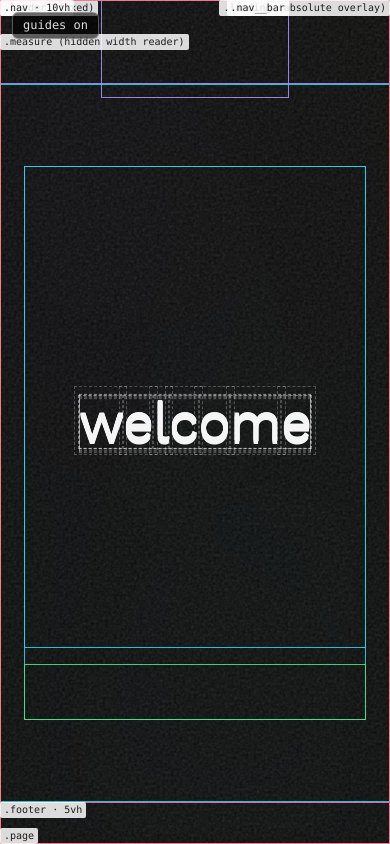
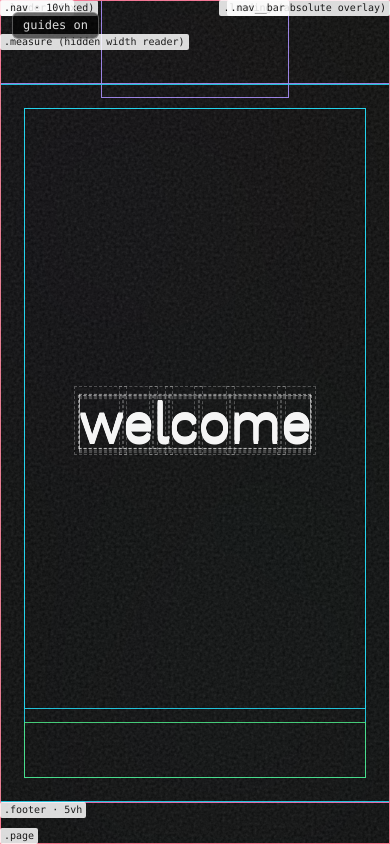
Before and after one commit to jerinzech/nmmdstudiowebsite, a Svelte app: page / in a window 390 px wide. Shown: the top 844 px of the page. Built offline with nearby package versions, Linux system fonts and the light colour scheme; a web font is replaced by a local one.

Commit message:
refactor: implement scroll snapping for stage boundaries; enhance layout responsiveness and styling

```diff
--- a/src/App.svelte
+++ b/src/App.svelte
@@ -128,6 +128,17 @@
     <Footer revealed={stage === 'home'} />
   </div>
 
+  <!--
+    Snap targets for the stage boundaries: one per stage past the first, at
+    each viewport of runway. Paired with scroll-snap-type on <html>, every
+    gesture ends on a stage; the sticky .page itself is the target for stage 1
+    at the runway's start. One fewer anchor than stages — keep in step with
+    Blocks.svelte's HEIGHTS table.
+  -->
+  {#each [1, 2, 3] as i (i)}
+    <div class="stage-anchor" style="top: {i * 100}dvh"></div>
+  {/each}
+
   <!-- DEBUG: layout-guidelines toggle; see the state comment above. -->
   <button class="guides" onclick={() => (guides = !guides)} aria-pressed={guides}>
     guides {guides ? 'on' : 'off'}
@@ -140,8 +151,9 @@
    * tall (the four stages live in Blocks.svelte's HEIGHTS table), and the
    * sticky .page below pins at the top while this height scrolls underneath —
    * so the visitor scrolls the stages in and out while the column stays on
-   * screen. Blocks.svelte maps the scroll position to the stage and eases to
-   * the nearest boundary once the scrolling settles.
+   * screen. Native scroll snapping (index.css, with this page and the stage
+   * anchors below as targets) lands every gesture on a stage boundary;
+   * Blocks.svelte reads the position back as the stage.
    *
    * dvh over vh: the dynamic viewport tracks the space the mobile browser's
    * collapsed address bar and notification sheet actually leave, where vh
@@ -170,10 +182,27 @@
   .page {
     position: sticky;
     top: 0;
+
+    /* Stage 1's snap target: its top is the runway's start. */
+    scroll-snap-align: start;
+
     display: flex;
     flex-direction: column;
     height: 100vh;
     height: 100dvh;
+  }
+
+  /*
+   * The invisible stage boundaries the scroller snaps to — see the markup
+   * comment. One viewport tall so every snap area covers its whole stage.
+   */
+  .stage-anchor {
+    position: absolute;
+    left: 0;
+    width: 1px;
+    height: 100vh;
+    height: 100dvh;
+    scroll-snap-align: start;
   }
 
   /* DEBUG: the layout-guidelines toggle; see the state comment above. */
--- a/src/components/Blocks.svelte
+++ b/src/components/Blocks.svelte
@@ -15,18 +15,33 @@
   }: { revealed?: boolean; reset?: number } = $props();
 
   /*
-   * The size tables below are authored in px, the design spec's unit, but every
-   * measurement that reaches the stylesheet is emitted in rem through this
-   * helper, so the whole column scales with the root font size and the layout
-   * is truly responsive rather than locked to a 16px root.
+   * Two emission units, one decision each.
+   *
+   * Structure is authored against a design viewport and emitted in dvh, so
+   * the blocks keep their proportions on every desktop — and, critically, are
+   * measured against the same dynamic viewport as the 85dvh body they sit
+   * in. Plain vh is the large viewport with the mobile address bar collapsed;
+   * emitting it against a dvh body made the column render ~15% taller than
+   * its container on a phone, cutting off everything below the top strip.
+   *
+   * Text is emitted in rem, so type stays legible instead of scaling with
+   * the screen — the greeting, the titles and the strip labels all hold
+   * their size while the glass around them grows.
    */
+  const dvh = (n: number) => `${n}dvh`;
+
   const PX_PER_REM = 16;
   const rem = (px: number) => `${px / PX_PER_REM}rem`;
 
   const MAX_WIDTH = 1400;
 
   /*
-   * Block heights per scroll step for the desktop column, in px.
+   * Block heights per scroll step for the desktop column, in dvh of the
+   * viewport (the design viewport is 1080px tall; 50px there is 4.6).
+   *
+   * The stages are tuned so every column fits inside the 85dvh body with a
+   * little slack — the stack, two gaps, the column gap and the 7dvh row land
+   * at 84.7 or under — so no stage clips its own content.
    *
    * Step 0 is the first impression: one tall block over two thin strips. Step 1
    * moves height from block 1 into block 2. Step 2 flattens both of those and
@@ -34,25 +49,26 @@
    * hands the column over to the row of small blocks below.
    */
   const DESKTOP_HEIGHTS = [
-    [700, 50, 50],
-    [200, 550, 50],
-    [200, 200, 400],
-    [500, 50, 50],
+    [64, 4.6, 4.6],
+    [18.5, 50, 4.6],
+    [18.5, 18.5, 36.5],
+    [46, 4.6, 4.6],
   ] as const;
 
   /*
-   * The same four stages, authored for the narrow column: shorter throughout
-   * so the tallest step still fits the 85vh body on a phone, while keeping the
-   * strip heights and the tall/strip pattern of the desktop table — which is
-   * what the shared RADII table and the short-title behaviour key off. Block 1
-   * stays above the compact threshold in stages 1 and 4 and below it in 2 and
-   * 3, matching the desktop rhythm.
+   * The same four stages, authored for the narrow column in vh of a phone's
+   * viewport (~660px; 50px there is 7.6vh): shorter throughout so the tallest
+   * step still fits the 85vh body, while keeping the strip heights and the
+   * tall/strip pattern of the desktop table — which is what the shared RADII
+   * table and the short-title behaviour key off. Block 1 stays above the
+   * compact threshold in stages 1 and 4 and below it in 2 and 3, matching the
+   * desktop rhythm.
    */
   const MOBILE_HEIGHTS = [
-    [350, 50, 50],
-    [140, 270, 50],
-    [140, 140, 270],
-    [340, 50, 50],
+    [53, 7.6, 7.6],
+    [21.2, 41, 7.6],
+    [21.2, 21.2, 41],
+    [51.5, 7.6, 7.6],
   ] as const;
 
   /*
@@ -75,27 +91,32 @@
   /** The active table: the desktop column, or the shorter mobile one. */
   const HEIGHTS = $derived(narrow ? MOBILE_HEIGHTS : DESKTOP_HEIGHTS);
 
-  /** The design's tile corner: every block's radius when it is not a pill. */
-  const TILE_RADIUS = 40;
+  /*
+   * The design's tile corner (40px at the 1080px design viewport is 3.7vh):
+   * every block's radius when it is not a pill. Viewport-scaled with the
+   * heights, so a big desktop's tiles carry proportionally larger corners.
+   */
+  const TILE_RADIUS = 3.7;
 
   /*
-   * The strip pill: exactly half the 50px strip height, which is the full pill.
+   * The strip pill: exactly half the 4.6vh strip height, which is the full
+   * pill.
    *
    * Written as the honest rendered value rather than a huge number the browser
    * would clamp into the same pill. Either renders identically at rest, but
-   * only this one interpolates: transitioning a huge number down to 40 leaves
-   * the rendered radius riding the clamp at half the box, then snapping in the
-   * final frames of the morph.
+   * only this one interpolates: transitioning a huge number down to the tile
+   * leaves the rendered radius riding the clamp at half the box, then snapping
+   * in the final frames of the morph.
    */
-  const PILL_RADIUS = 25;
+  const PILL_RADIUS = 2.3;
 
   /*
    * Corner radius per step for the stack blocks, aligned row-for-row with
    * HEIGHTS.
    *
-   * Row 1 (work) is a 40px tile at every step. Rows 2 and 3 are pills while
-   * they are strips and tiles of 40px whenever they are tall, so their radius
-   * travels with their height at each step change.
+   * Row 1 (work) is a tile at every step. Rows 2 and 3 are pills while they
+   * are strips and tiles whenever they are tall, so their radius travels with
+   * their height at each step change.
    */
   const RADII = [
     [TILE_RADIUS, PILL_RADIUS, PILL_RADIUS],
@@ -106,32 +127,37 @@
 
   /*
    * The greeting's compact state: below this height on block 1 the greeting
-   * shrinks to 48px and parks left. Block 1 stands at 200px in stages 2 and 3
-   * and at 700px and 500px in stages 1 and 4, so this is the boundary between
-   * the compact and the full-size greeting.
+   * shrinks and parks left. Block 1 stands at 18.5–21.2vh in stages 2 and 3
+   * and at 46–65vh in stages 1 and 4, so this sits between them at both
+   * breakpoints.
    */
-  const WORK_COMPACT_HEIGHT = 300;
+  const WORK_COMPACT_HEIGHT = 30;
 
   /*
-   * The body is four rows: the three stack blocks and the small row, all
-   * sharing one vertical rhythm of 1rem (16px authored, emitted as rem below)
-   * — the gap is the same at every step.
+   * The body is four rows: the three stack blocks and the small row. The
+   * vertical gap between them is 1.5vh (16px at the design viewport), emitted
+   * with the heights so the rhythm scales with the column; the small row's
+   * horizontal gap stays a fixed rem.
    */
-  const BLOCK_GAP = 16;
+  const BLOCK_GAP = 1.5;
   const SMALL_GAP = 20;
 
   const SMALL_COUNT = 5;
   const SMALL_WIDTH = 250;
 
   /**
-   * Height of the small row per scroll step.
+   * Height of the small row per scroll step, in vh.
    *
-   * The last step squares them off at 250px to match their width, so the row
-   * reads as a set of tiles rather than tabs.
+   * The last step squares them off at 23vh to match their width, so the row
+   * reads as a set of tiles rather than tabs. Below 40rem the mobile media
+   * query pins the row to 3.5rem pills and this emission is not read.
    */
-  const SMALL_HEIGHTS = [75, 75, 75, 250] as const;
+  const SMALL_HEIGHTS = [7, 7, 7, 23] as const;
 
-  /** Height of a step's stack: its blocks plus the gaps between them. */
+  /**
+   * Height of a step's stack: its blocks plus the gaps between them. All the
+   * terms are vh numbers, so the sum emits directly as vh.
+   */
   const stackHeightFor = (i: number) =>
     HEIGHTS[i].reduce((a, b) => a + b, 0) + BLOCK_GAP * (HEIGHTS[i].length - 1);
 
@@ -184,117 +210,59 @@
   const stepSpan = () =>
     (document.documentElement.scrollHeight - window.innerHeight) / (HEIGHTS.length - 1);
 
-  /*
-   * Where the current gesture started, and the stage it started from. The
-   * gesture is consumed against these rather than against the live position,
-   * so momentum cannot carry one flick through more stages than the distance
-   * it actually covers.
-   */
-  let gestureOrigin = 0;
-  let gestureStage = 0;
+  let applyRaf: number | undefined;
 
   /*
-   * True while a programmatic glide is in flight.
+   * The stage is read straight off the scroll position.
    *
-   * The glide's own scroll events are not gestures. Without this flag,
-   * apply() read the settle glide's motion as a fresh flick and consumed
-   * another stage from it — which started another glide, which consumed
-   * again, and the column cycled through its stages with nobody touching it.
-   * While gliding, input is ignored until the glide arrives; a user flick
-   * that interrupts a glide is walked back to the boundary it was heading
-   * for, and the next gesture after landing counts normally.
-   */
-  let gliding = false;
-
-  let applyRaf: number | undefined;
-  let settleTimer: ReturnType<typeof setTimeout> | undefined;
-
-  /*
-   * The stage is consumed the moment a gesture crosses the intent threshold,
-   * not once the scrolling settles — the morph starts under the gesture, on
-   * the first frames of the movement. Waiting for the momentum to die before
-   * stepping is what made the column feel unresponsive to the scroll.
+   * Native scroll snapping owns the landing: `scroll-snap-type` on <html>
+   * (index.css) and the stage anchors in App.svelte guarantee that every
+   * gesture — wheel, trackpad, touch, keys — ends on a stage boundary, so
+   * rounding the position is exact and the browser's own engine handles the
+   * reliability. This side only adopts the stage as a boundary is crossed
+   * mid-flight, so the morph starts under the gesture rather than after it.
    *
-   * Drift smaller than a few percent of a stage is jitter, not intent, and is
-   * ignored; a reversal mid-gesture simply re-targets from the stage the
-   * gesture began at.
+   * The earlier JS stepper — timers, momentum waits, smooth-scroll glides
+   * and the flags to keep them from consuming their own motion — was three
+   * rounds of bugs: a cascade that cycled the stages on its own, a walk-back
+   * that dragged the page opposite the gesture, and a swallow window that
+   * ate the second and third flicks. Snapping does all of that in the
+   * compositor.
    */
   const apply = () => {
-    if (gliding) return;
-
-    const span = stepSpan();
-    const delta = scrollY - gestureOrigin;
-
-    if (Math.abs(delta) < span * 0.05) return;
-
-    const covered = Math.max(1, Math.round(Math.abs(delta) / span));
     const next = Math.min(
-      Math.max(0, gestureStage + Math.sign(delta) * covered),
+      Math.max(0, Math.round(scrollY / stepSpan())),
       HEIGHTS.length - 1,
     );
 
     if (next !== step) step = next;
   };
 
-  /*
-   * Once the scrolling settles, glide to the boundary of the stage the
-   * gesture consumed. The morph has already started on the way in, so the
-   * settle only finishes the position — the perceived response is the
-   * morph's first frame, not the snap's arrival.
-   *
-   * Arrival clears the glide flag: within 2px of the boundary the glide is
-   * over and gestures count again, so the flag cannot stick and swallow the
-   * next real flick.
-   */
-  const settle = () => {
-    const target = step * stepSpan();
-
-    if (Math.abs(scrollY - target) < 2) {
-      gliding = false;
-    } else {
-      gliding = true;
-      scrollTo({ top: target, behavior: 'smooth' });
-    }
-
-    gestureOrigin = target;
-    gestureStage = step;
-  };
-
   const onScroll = () => {
     /*
      * The position is read inside a rAF rather than in the handler itself, so
      * a momentum fling cannot queue more step writes than the browser will
-     * paint; the settle timer re-arms on every event so it only fires once
-     * the momentum has died down.
+     * paint.
      */
-    if (applyRaf === undefined) {
-      applyRaf = requestAnimationFrame(() => {
-        applyRaf = undefined;
-        apply();
-      });
-    }
+    if (applyRaf !== undefined) return;
 
-    clearTimeout(settleTimer);
-    settleTimer = setTimeout(settle, 120);
+    applyRaf = requestAnimationFrame(() => {
+      applyRaf = undefined;
+      apply();
+    });
   };
 
   /*
    * Take-to-the-top: glide back to stage 1.
    *
-   * The scroll position is the stage, so returning to the top is one smooth
-   * scroll to the runway's start — the column morphs directly from stage 4's
-   * sizes to stage 1's on the way, which reads as the page being taken back
-   * to the top.
+   * Just the scroll — the position is the stage, so as the glide runs this
+   * engine walks the column down through the stages and the morphs play on
+   * the way up, and the native snap holds the landing at the runway's start.
    */
   const toTop = () => {
     if (step === 0) return;
 
-    /* The glide back is programmatic: its own events must not be consumed. */
-    gliding = true;
     scrollTo({ top: 0, behavior: 'smooth' });
-    gestureOrigin = 0;
-    gestureStage = 0;
-    step = 0;
   };
 
   /*
@@ -315,19 +283,17 @@
     /*
      * Only once the blocks are on screen. App locks the document's scroll
      * through the loader and the hero, so the runway is at rest at the top —
-     * stage 1 — when the homepage takes over, and the gesture engine owns
-     * every scroll from here.
+     * stage 1 — when the homepage takes over, and every scroll from here
+     * lands on a stage by the native snap.
      */
     if (!revealed) return;
 
-    gestureOrigin = 0;
-    gestureStage = 0;
+    apply();
 
     window.addEventListener('scroll', onScroll, { passive: true });
 
     return () => {
       window.removeEventListener('scroll', onScroll);
-      clearTimeout(settleTimer);
       if (applyRaf !== undefined) cancelAnimationFrame(applyRaf);
     };
   });
@@ -335,10 +301,11 @@
   /**
    * Below this height a block is a strip: no room for title and copy together,
    * so it carries its title alone, centred, rather than clipping a line in
-   * half. Block 1 never comes this low; blocks 2 and 3 are strips whenever they
-   * stand at the tabled 50px.
+   * half. Strips sit at 4.6vh on desktop and 7.6vh on mobile; the tallest of
+   * the small blocks never comes close from above, so one vh threshold serves
+   * both tables.
    */
-  const SHORT_HEIGHT = 140;
+  const SHORT_HEIGHT = 12;
 
   /** Short strips drop their copy and keep their centred title. */
   const isShort = (height: number) => height < SHORT_HEIGHT;
@@ -361,17 +328,17 @@
   });
 
   /**
-   * Border-radius for the small blocks per step, in px.
+   * Border-radius for the small blocks per step, in vh.
    *
-   * The strips are pills at exactly half their height (37.5px) rather than at a
-   * huge value the browser would clamp into a pill. Either renders the same at
-   * rest, but only the honest value interpolates: transitioning 10000 down to
-   * 40 left the rendered radius riding the clamp at half the growing box, then
-   * snapping from ~125px to 40px in the final frames of the expansion — the
+   * The strips are pills at exactly half their 7vh height (3.5vh) rather than
+   * at a huge value the browser would clamp into a pill. Either renders the
+   * same at rest, but only the honest value interpolates: transitioning a huge
+   * number down to the tile left the rendered radius riding the clamp at half
+   * the growing box, then snapping in the final frames of the expansion — the
    * visible jerk in the last step. A value that matches what is actually
    * painted lets the radius travel with the height for the whole morph.
    */
-  const SMALL_RADII = [37.5, 37.5, 37.5, 40] as const;
+  const SMALL_RADII = [3.5, 3.5, 3.5, 3.7] as const;
 
   /* ── cursor-tracking glow ─────────────────────────────────────────────── */
 
@@ -416,15 +383,15 @@
   class:blocks--entered={entered}
   style="
     --max-width: {rem(MAX_WIDTH)};
-    --block-gap: {rem(BLOCK_GAP)};
+    --block-gap: {dvh(BLOCK_GAP)};
     --small-gap: {rem(SMALL_GAP)};
     --small-width: {rem(SMALL_WIDTH)};
-    --small-height: {rem(SMALL_HEIGHTS[step])};
-    --small-radius: {rem(SMALL_RADII[step])};
+    --small-height: {dvh(SMALL_HEIGHTS[step])};
+    --small-radius: {dvh(SMALL_RADII[step])};
     --rise-ease: {RISE_EASE};
     --morph-duration: {MORPH_DURATION}s;
     --morph-ease: {MORPH_EASE};
-    --stack-height: {rem(stackHeightFor(step))};
+    --stack-height: {dvh(stackHeightFor(step))};
   "
   bind:this={sectionEl}
   onmousemove={onGlowMove}
@@ -440,7 +407,7 @@
         class:block--short={isShort(height)}
         class:block--tiled={RADII[step][i] === TILE_RADIUS}
         class:block--compact={block.id === 'work' && height <= WORK_COMPACT_HEIGHT}
-        style="--height: {rem(height)}; --radius: {rem(RADII[step][i])}; --index: {i}"
+        style="--height: {dvh(height)}; --radius: {dvh(RADII[step][i])}; --index: {i}"
       >
         {#if isShort(height)}
           <h2 class="block__title">{block.label}</h2>
--- a/src/index.css
+++ b/src/index.css
@@ -31,6 +31,29 @@
      * the runway.
      */
     overscroll-behavior-y: contain;
+
+    /*
+     * The stage engine's landing gear: every scroll gesture — wheel, trackpad,
+     * touch, keys — ends on a stage boundary in the runway (the targets are
+     * the sticky page and the stage anchors in App.svelte). Mandatory, not
+     * proximity: the position can never rest between stages, so the runway
+     * never shows as blank space and the column always reads a whole stage.
+     * This replaces the JS stepper entirely; Blocks.svelte only reads the
+     * position back off the snap.
+     */
+    scroll-snap-type: y mandatory;
+
+    /*
+     * The scrollbar is hidden: the runway's scroll is the stage input, not a
+     * document to browse, and a thumb on a snapped track says nothing useful.
+     * Both engines, standard and WebKit; scrolling itself is untouched.
+     */
+    scrollbar-width: none;
+  }
+
+  html::-webkit-scrollbar {
+    width: 0;
+    height: 0;
   }
 
   body {
@@ -256,14 +279,18 @@
 
 /*
  * Anchors for the tags. Everything else that carries one already positions
- * itself (.loader is fixed, .landing and .measure absolute, .block relative);
- * these are static boxes, and .page is safe to relativise because it fills
- * #mainapp exactly, so the .landing overlay keeps its geometry.
+ * itself (.loader, .landing and .to-top are fixed, .measure absolute, .block
+ * relative); these are static boxes.
+ *
+ * .page must NOT be relativised: it is the sticky page, and this rule would
+ * out-specify the sticky and scroll the whole page away with the runway —
+ * which is exactly how the guides once broke the site. Its chip anchors to
+ * #mainapp instead, which is where the page sits while pinned anyway.
  */
-#mainapp.xray .page,
 #mainapp.xray .nav,
 #mainapp.xray .nav__bar,
 #mainapp.xray .nav__logo,
+#mainapp.xray .blocks,
 #mainapp.xray .column,
 #mainapp.xray .stack,
 #mainapp.xray .row,
```
